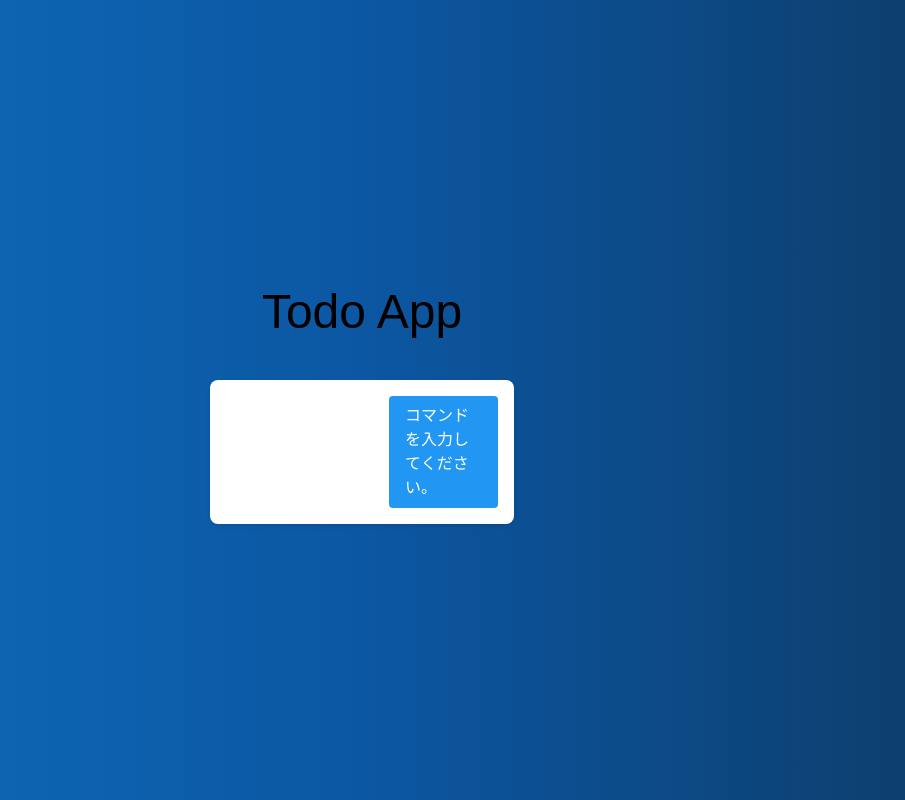
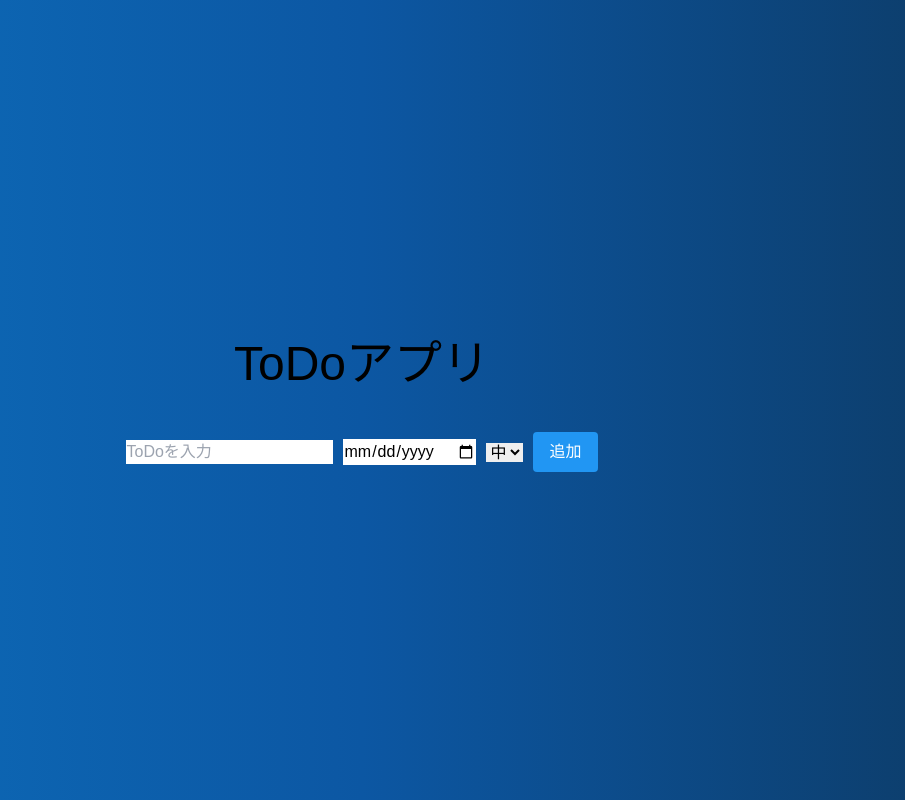
Before and after one commit to sharp231/my-todo, a Next.js app: page / in a window 1280 px wide. Shown: the whole page, without its empty margins (278-1183 px from the left). Built offline with nearby package versions, Linux system fonts and the light colour scheme.

Commit message:
♻️ 💄 🚀 🎨 ⚡️

```diff
--- /dev/null
+++ b/components/TodoApp.js
@@ -0,0 +1,27 @@
+import React, { useState } from 'react';
+import TodoForm from './TodoForm';
+import TodoList from './TodoList';
+
+
+const TodoApp = () => {
+  const [todos, setTodos] = useState([]);
+
+  const addTodo = (text, date, priority) => {
+    const newTodo = { text, date, priority };
+    setTodos([...todos, newTodo]);
+  };
+
+  const deleteTodo = (index) => {
+    setTodos(todos.filter((_, i) => i !== index));
+  };
+
+  return (
+    <div>
+      <h1>ToDoアプリ</h1>
+      <TodoForm addTodo={addTodo} />
+      <TodoList todos={todos} deleteTodo={deleteTodo} />
+    </div>
+  );
+};
+
+export default TodoApp;
--- /dev/null
+++ b/components/TodoForm.js
@@ -0,0 +1,57 @@
+import React, { useState } from 'react';
+import { motion } from 'framer-motion';
+
+const TodoForm = ({ addTodo }) => {
+  const [text, setText] = useState('');
+  const [date, setDate] = useState('');
+  const [priority, setPriority] = useState('medium');
+
+
+  const handleSubmit = (e) => {
+    e.preventDefault();
+    if (!text || !date || !priority) return;
+    addTodo(text, date, priority);
+    setText('');
+    setDate(new Date().toISOString().split('T')[0]);
+    setPriority('medium');
+  };
+
+  const today = new Date().toISOString().split('T')[0];
+
+  return (
+    <motion.form
+     onSubmit={handleSubmit}
+     initial={{ opacity: 0, y: 50 }}
+     animate={{ opacity: 1, y: 0 }}
+     transition={{ duration: 0.5, ease: 'easeOut' }}
+     className='form-container'>
+      <input
+        type="text"
+        placeholder="ToDoを入力"
+        value={text}
+        onChange={(e) => setText(e.target.value)}
+      />
+      <input
+        type="date"
+        value={date}
+        onChange={(e) => setDate(e.target.value)}
+        min={today}
+      />
+      <select value={priority} onChange={(e) => setPriority(e.target.value)}>
+        <option value="low">低</option>
+        <option value="medium">中</option>
+        <option value="high">高</option>
+      </select>
+      <motion.button
+        type="submit"
+        className='button'
+        initial={{ opacity: 0, y: 50 }}
+        animate={{ opacity: 1, y: 0 }}
+        transition={{ duration: 0.5, delay: 0.2 }}>
+        追加
+      </motion.button>
+    </motion.form>
+  );
+};
+
+export default TodoForm;
--- /dev/null
+++ b/components/TodoList.js
@@ -0,0 +1,18 @@
+import React from 'react';
+
+const TodoList = ({ todos, deleteTodo }) => {
+  return (
+    <ul>
+      {todos.map((todo, index) => (
+        <li key={index}>
+          <span>{todo.text}</span>
+          {todo.date && <span> (期日: {todo.date})</span>}
+          {todo.priority && <span> (優先度: {todo.priority})</span>}
+          <button className='button' onClick={() => deleteTodo(index)}>削除</button>
+        </li>
+      ))}
+    </ul>
+  );
+};
+
+export default TodoList;
--- a/package.json
+++ b/package.json
@@ -11,8 +11,8 @@
   "dependencies": {
     "framer-motion": "^11.1.7",
     "next": "14.2.2",
-    "react": "^18",
-    "react-dom": "^18"
+    "react": "^19.0.0",
+    "react-dom": "^19.0.0"
   },
   "devDependencies": {
     "eslint": "^8",
--- a/src/pages/Form.js
+++ /dev/null
@@ -1,19 +0,0 @@
-import React, { useState } from 'react';
-import TodoForm from './TodoForm';
-
-const TodoApp = () => {
-  const [todos, setTodos] = useState(['水やりをする', '掃除をする']);
-
-  const addTodo = (todo) => {
-    setTodos([...todos, todo]);
-  };
-
-  return (
-    <div className='container'>
-      <div className='left-container'>
-        <TodoForm onAddTodo={addTodo} />
-      </div>
-    </div>
-  );
-};
-export default TodoApp;
--- a/src/pages/TodoApp.js
+++ /dev/null
@@ -1,6 +0,0 @@
-import React from 'react';
-
-const TodoApp = () => {
-  return <div>Todo App</div>;
-};
-export default TodoApp;
--- a/src/pages/TodoForm.js
+++ /dev/null
@@ -1,27 +0,0 @@
-import React, { useState } from 'react';
-
-const TodoForm = ({ onAddTodo }) => {
-  const [newTodo, setNewTodo] = useState('');
-
-  const handleSubmit = (e) => {
-    e.preventDefault();
-    if (newTodo.trim()) {
-      onAddTodo(newTodo);
-      setNewTodo('');
-    }
-  };
-
-  return (
-    <form onSubmit={handleSubmit}>
-      <input
-        type='text'
-        value={newTodo}
-        onChange={(e) => setNewTodo(e.target.value)}
-        placeholder='新しいTodoを入力'
-      />
-      <button type='submit'>追加</button>
-    </form>
-  );
-};
-
-export default TodoForm;
--- a/src/pages/_app.js
+++ b/src/pages/_app.js
@@ -1,4 +1,4 @@
-import '../styles/globals.css';
+import '@/styles/globals.css';
 
 function MyApp({ Component, pageProps }) {
   return <Component {...pageProps} />;
--- a/src/pages/api/hello.js
+++ /dev/null
@@ -1,5 +0,0 @@
-// Next.js API route support: https://nextjs.org/docs/api-routes/introduction
-
-export default function handler(req, res) {
-  res.status(200).json({ name: "John Doe" });
-}
--- a/src/pages/index.js
+++ b/src/pages/index.js
@@ -1,137 +1,11 @@
-import React, { useState } from 'react';
-import { motion } from 'framer-motion';
+// import React, { useState } from 'react';
+import TodoApp from '../../components/TodoApp';
 
-const TodoApp = () => {
-  const [todos, setTodos] = useState([]);
-  const [command, setCommand] = useState('');
-
-  const handleNewTodo = () => {
-    const newTodoText = prompt('新しいTodoを入力');
-    if (newTodoText) {
-      const newTodoDate = prompt('日付を入力(YYYY-MM-DD)');
-      const newTodoPriority = prompt(
-        '優先度を入力(low/medium/high)'
-      );
-      const newTodo = {
-        text: newTodoText,
-        date: newTodoDate,
-        priority: newTodoPriority,
-      };
-      setTodos([...todos, newTodo]);
-      console.log(`${newTodoText} が追加`);
-    }
-  };
-  const handleEditTodo = () => {
-    const index = parseInt(prompt('編集するToDoの番号を入力'), 10);
-    if (!Number.isNaN(index) && index >= 0 && index < todos.length) {
-      const newTodoText = prompt('新しいTodoを入力');
-      if (newTodoText) {
-        const newTodoDate = prompt('日付を入力(YYYY-MM-DD)');
-        const newTodoPriority = prompt(
-          '優先度を入力(low/medium/high)'
-        );
-        const newdatedTodo = {
-          text: newTodoText,
-          date: newTodoDate,
-          priority: newTodoPriority,
-        };
-        const newTodos = [...todos];
-        newTodos[index] = newdatedTodo;
-        setTodos(newTodos);
-        console.log(`${newTodoText} が更新`);
-      }
-    } else {
-      console.log('有効なインデックスを入力');
-    }
-  };
-
-  const handleListTodos = () => {
-    todos.forEach((todo, index) => {
-      console.log(`${index}: ${todo}`);
-    });
-  };
-
-  const handleDeleteTodo = () => {
-    const index = parseInt(prompt('削除するToDoの番号を入力'), 10);
-    if (!Number.isNaN(index) && index >= 0 && index < todos.length) {
-      const deletedTodo = todos.splice(index, 1);
-      setTodos([...todos]);
-      console.log(`${deletedTodo[0]}が削除`);
-    } else {
-      console.log('有効なインデックスを入力');
-    }
-  };
-
-  const handleCommandInput = () => {
-    let input = prompt('コマンドを入力(new, list, edit,delete, quit)');
-    while (
-      input !== 'new' &&
-      input !== 'edit' &&
-      input !== 'list' &&
-      input !== 'delete' &&
-      input !== 'quit' &&
-      input !== 'q'
-    ) {
-      console.log('コマンドが間違っています(new, list, edit ,delete, quit)');
-      input = prompt('コマンドを入力(new, list, edit , delete, quit)');
-    }
-    return input;
-  };
-
-  const handleCommand = () => {
-    const input = handleCommandInput();
-    if (input === 'new') {
-      handleNewTodo();
-    } else if (input === 'edit') {
-      handleEditTodo();
-    } else if (input === 'list') {
-      handleListTodos();
-    } else if (input === 'delete') {
-      handleDeleteTodo();
-    } else if (input === 'quit' || input === 'q') {
-      console.log('アプリを終了します');
-    }
-    setCommand(input);
-  };
-
+const Home = () => {
   return (
-    <div className='container'>
-      <div className='left-container'>
-        <ul className='todoList'>
-          {todos.map((todo, index) => (
-            <motion.li
-              key={index}
-              className='todoItem'
-              initial={{ opacity: 0, x: -50 }}
-              animate={{ opacity: 1, x: 0 }}
-              transition={{ duration: 0.5 }}
-            >
-              <span>{todo.text}</span>
-              {todo.date && <span> (期日: {todo.date})</span>}
-              {todo.priority && <span> (優先度: {todo.priority})</span>}
-            </motion.li>
-          ))}
-        </ul>
-      </div>
-      <motion.div
-        className='right-container'
-        initial={{ opacity: 0, y: 50 }}
-        animate={{ opacity: 1, y: 0 }}
-        transition={{ duration: 0.5, delay: 0.2 }}
-      >
-        <button className='commandButton' onClick={handleCommand}>
-          コマンドを入力してください。
-        </button>
-      </motion.div>
-    </div>
-  );
-};
-
-export default function Home() {
-  return (
-    <div className='app-container'>
-      <h1>Todo App</h1>
+    <div>
       <TodoApp />
     </div>
   );
 }
+export default Home;
--- a/src/styles/globals.css
+++ b/src/styles/globals.css
@@ -91,7 +91,7 @@ h1 {
   flex-shrink: 0; /* 要素の幅を維持 */
 }
 
-.commandButton {
+.button {
   display: block;
   width: 100%; /* ボタンの幅を100%に */
   padding: 0.5rem 1rem;
@@ -100,6 +100,12 @@ h1 {
   border: none;
   border-radius: 4px;
   cursor: pointer;
-  font-size: 1rem;
-  text-align: left;
 }
+.form-container {
+  display: flex;
+  align-items: center;
+  gap: 10px; /* 各要素の間隔を調整 */
+}
+.button:hover {
+  background-color: #0056b3;
+}
```
Also changed, not shown: 2 other files (tests, documents, lock files or other folders).
